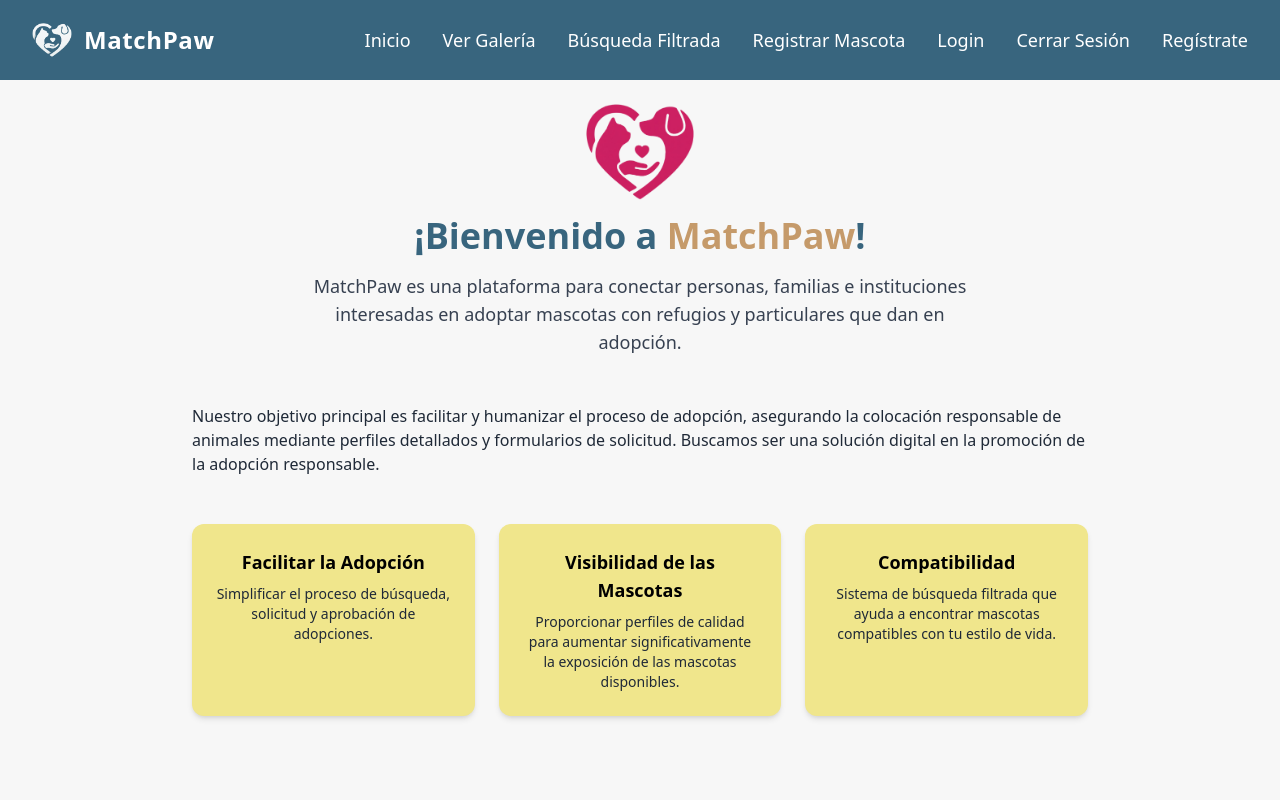
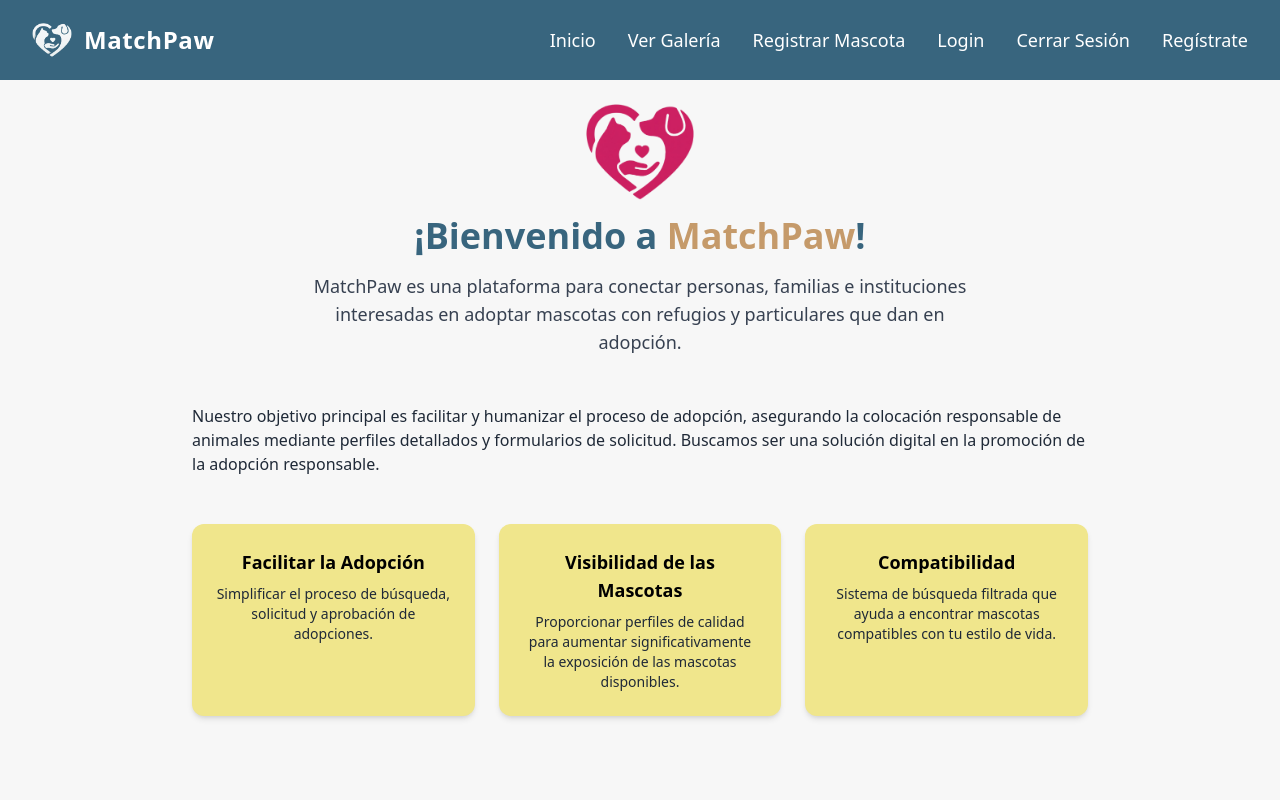
Before and after one commit to andreauxue/AdoptaMascota, a React (Vite) app in the folder Aplicacion/frontend/: page / in a window 1280 px wide. Shown: the top 800 px of the page. Built offline with nearby package versions, Linux system fonts and the light colour scheme.

Commit message:
quité por lo mientras de la navbar la busqueda filtrada

```diff
--- a/Aplicacion/frontend/src/components/Navbar.jsx
+++ b/Aplicacion/frontend/src/components/Navbar.jsx
@@ -34,12 +34,6 @@ export default function Navbar() {
         </li>
 
         <li>
-          <Link to="/galeria" className="hover:underline">
-            Búsqueda Filtrada
-          </Link>
-        </li>
-
-        <li>
           <Link to="/registrar-mascota" className="hover:underline">
             Registrar Mascota
           </Link>
```
